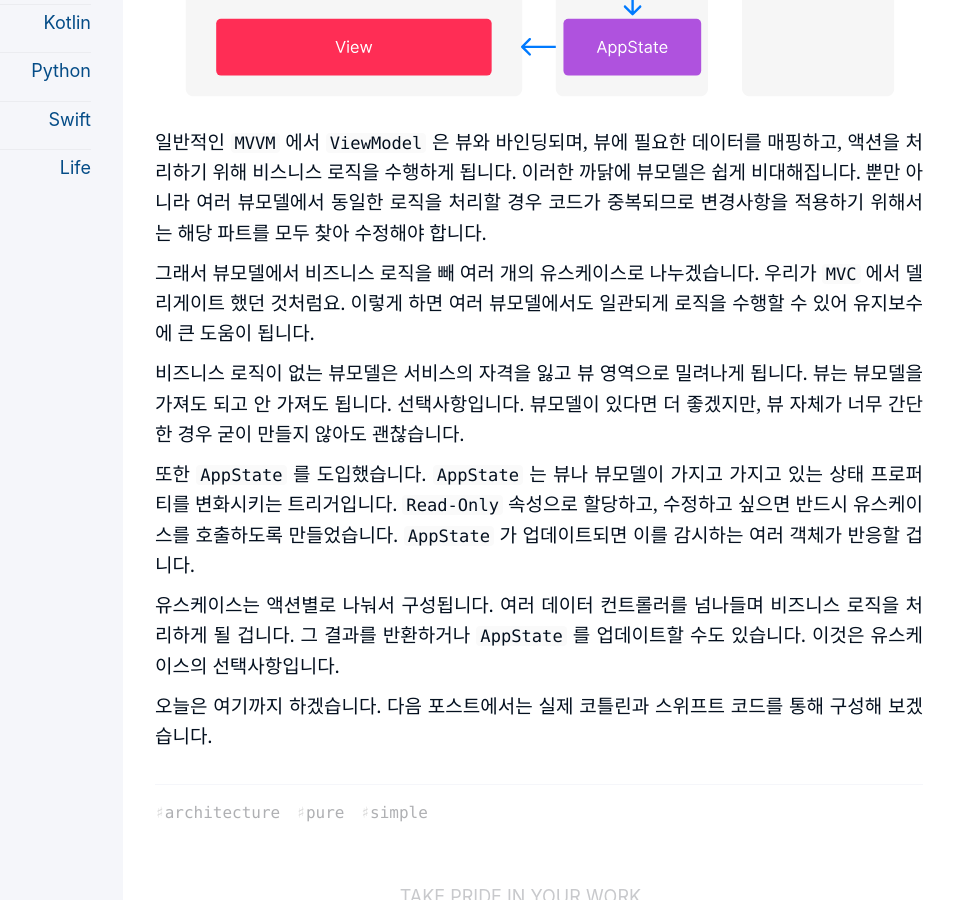
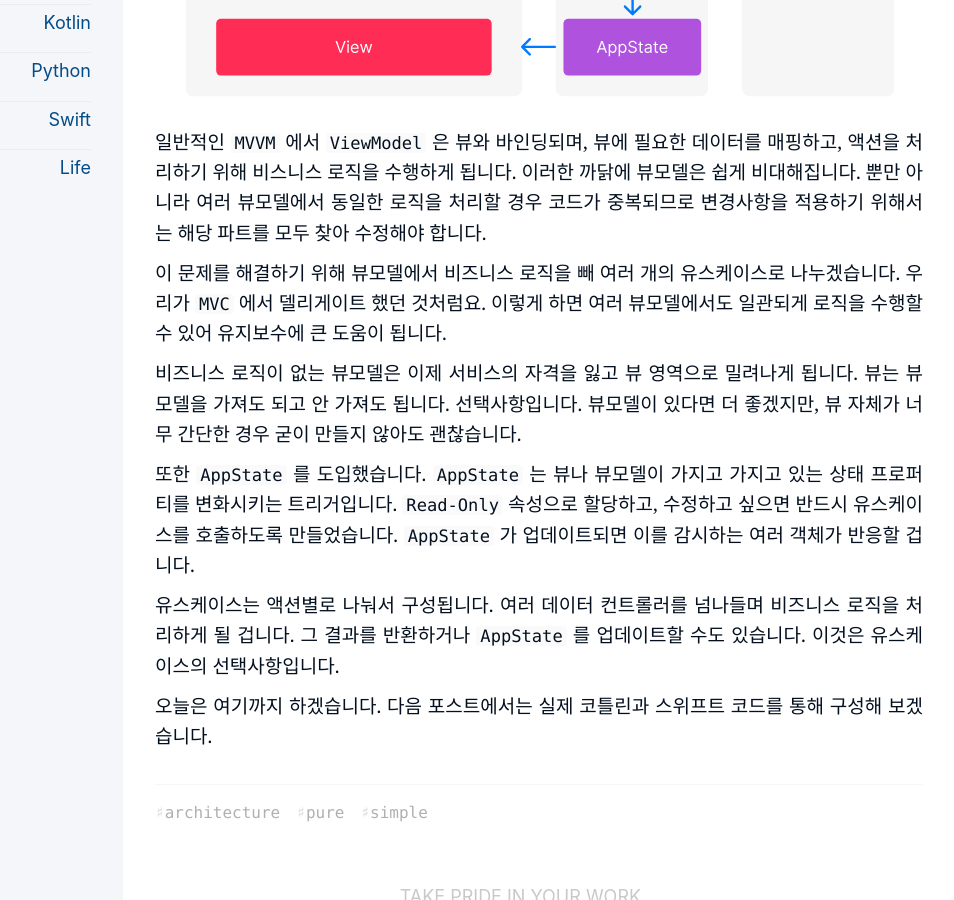
Before and after one commit to kiroshin/kiroshin.github.io, a Jekyll site: the page built from _posts/2024-07-17-pure-simple.md, in a window 1280 px wide and 900 px high, scrolled down 2446 px. Shown: the whole window, without its empty margins (197-1151 px from the left). Built offline with Jekyll 4.4.1, drawn with Linux system fonts in a browser that asks for light colours.

Commit message:
Update 2024-07-17-pure-simple.md

```diff
--- a/_posts/2024-07-17-pure-simple.md
+++ b/_posts/2024-07-17-pure-simple.md
@@ -58,9 +58,9 @@ ViewController  ──     Delegate     ──  CoreData      : iOS
 
 일반적인 `MVVM` 에서 `ViewModel` 은 뷰와 바인딩되며, 뷰에 필요한 데이터를 매핑하고, 액션을 처리하기 위해 비스니스 로직을 수행하게 됩니다. 이러한 까닭에 뷰모델은 쉽게 비대해집니다. 뿐만 아니라 여러 뷰모델에서 동일한 로직을 처리할 경우 코드가 중복되므로 변경사항을 적용하기 위해서는 해당 파트를 모두 찾아 수정해야 합니다.
 
-그래서 뷰모델에서 비즈니스 로직을 빼 여러 개의 유스케이스로 나누겠습니다. 우리가 `MVC` 에서 델리게이트 했던 것처럼요. 이렇게 하면 여러 뷰모델에서도 일관되게 로직을 수행할 수 있어 유지보수에 큰 도움이 됩니다.
+이 문제를 해결하기 위해 뷰모델에서 비즈니스 로직을 빼 여러 개의 유스케이스로 나누겠습니다. 우리가 `MVC` 에서 델리게이트 했던 것처럼요. 이렇게 하면 여러 뷰모델에서도 일관되게 로직을 수행할 수 있어 유지보수에 큰 도움이 됩니다.
 
-비즈니스 로직이 없는 뷰모델은 서비스의 자격을 잃고 뷰 영역으로 밀려나게 됩니다. 뷰는 뷰모델을 가져도 되고 안 가져도 됩니다. 선택사항입니다. 뷰모델이 있다면 더 좋겠지만, 뷰 자체가 너무 간단한 경우 굳이 만들지 않아도 괜찮습니다.
+비즈니스 로직이 없는 뷰모델은 이제 서비스의 자격을 잃고 뷰 영역으로 밀려나게 됩니다. 뷰는 뷰모델을 가져도 되고 안 가져도 됩니다. 선택사항입니다. 뷰모델이 있다면 더 좋겠지만, 뷰 자체가 너무 간단한 경우 굳이 만들지 않아도 괜찮습니다.
 
 또한 `AppState` 를 도입했습니다. `AppState` 는 뷰나 뷰모델이 가지고 가지고 있는 상태 프로퍼티를 변화시키는 트리거입니다. `Read-Only` 속성으로 할당하고, 수정하고 싶으면 반드시 유스케이스를 호출하도록 만들었습니다. `AppState` 가 업데이트되면 이를 감시하는 여러 객체가 반응할 겁니다.
 
```
